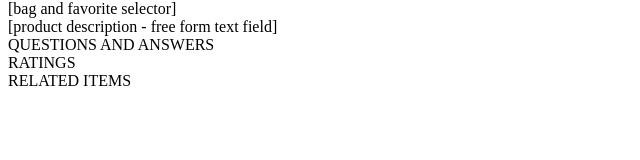
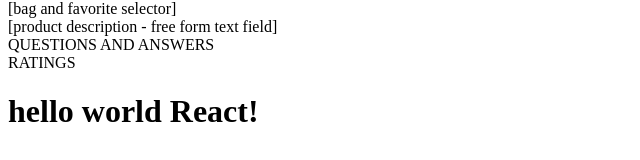
Before and after one commit to Tully-Trouts/rfp2202-FEC, a React app: page / in a window 1280 px wide. Shown: the part 248-408 px from the top of the page, without its empty margins (0-640 px from the left). Built offline with nearby package versions, Linux system fonts and the light colour scheme; no server answers; the HTML template or start-up script is replaced by a standard one.

Commit message:
hello world testing working using Jest and React Testing Library

```diff
--- a/package.json
+++ b/package.json
@@ -26,8 +26,8 @@
     "express": "^4.17.3",
     "mocha": "^9.2.2",
     "nodemon": "^2.0.15",
-    "react": "^16.14.0",
-    "react-dom": "^16.14.0",
+    "react": "^18.0.0",
+    "react-dom": "^18.0.0",
     "style-components": "^0.1.0",
     "styled-components": "^5.3.5"
   },
--- a/src/components/RelatedItems.jsx
+++ b/src/components/RelatedItems.jsx
@@ -10,7 +10,9 @@ class RelatedItems extends React.Component {
 
   render() {
     return (
-      <div>RELATED ITEMS</div>
+      <h1>
+        hello world React!
+      </h1>
     )
   }
 }
```
Also changed, not shown: 2 other files (tests, documents, lock files or other folders).
